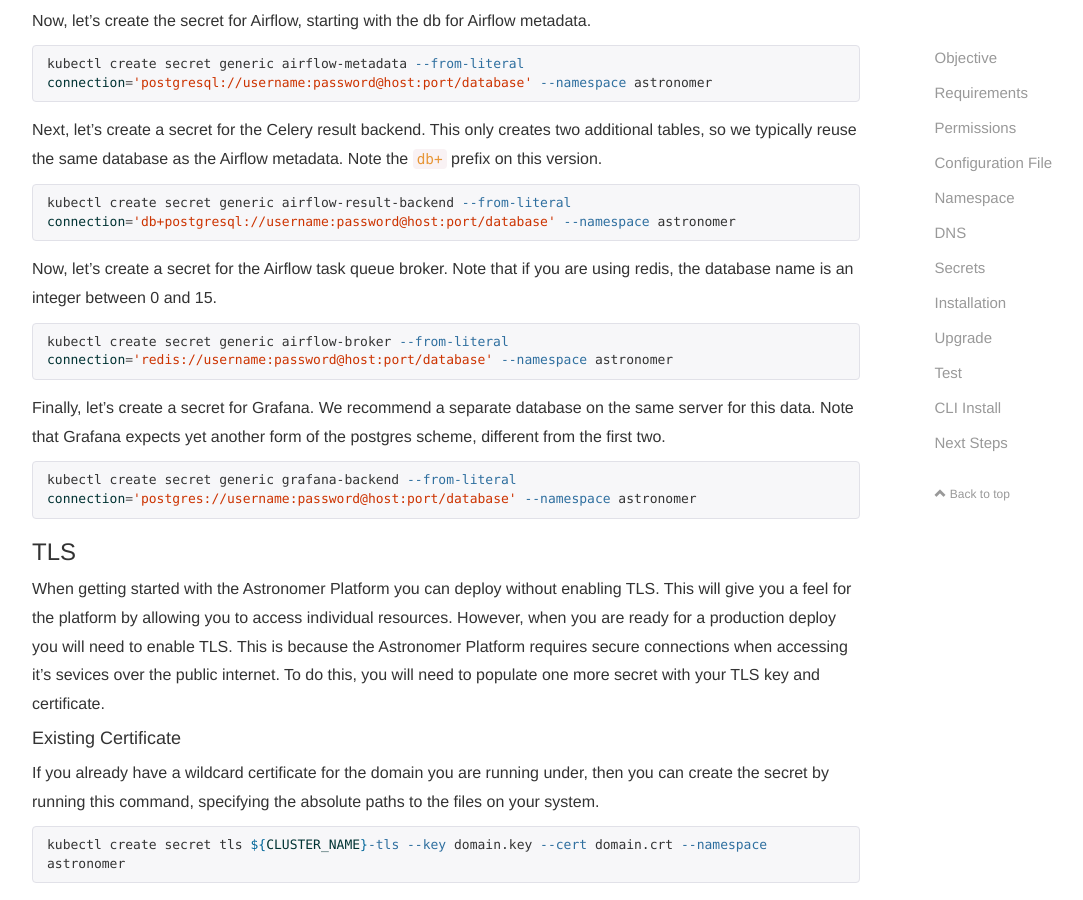
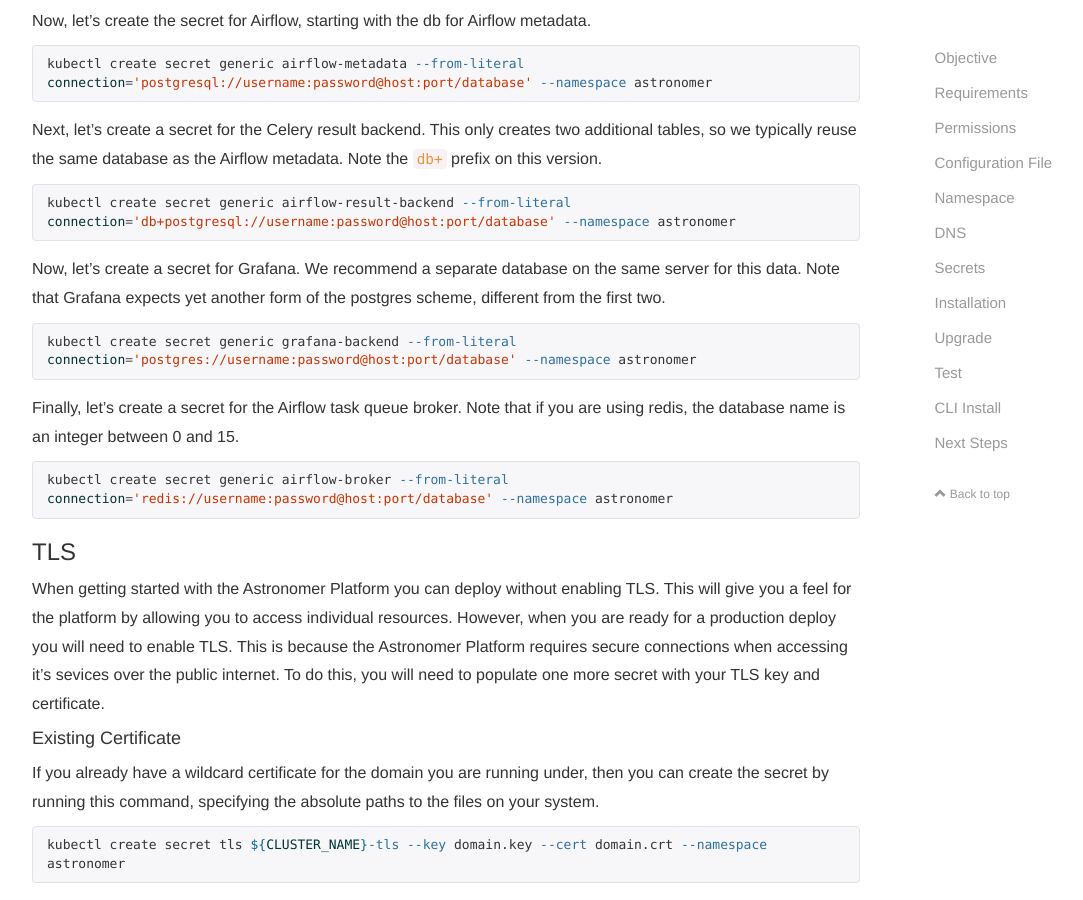
Before and after one commit to skynet/astronomer-ee, a Jekyll site: the page built from docs/pages/guides/google-cloud.md, in a window 1280 px wide and 900 px high, scrolled down 3169 px. Shown: the whole window, without its empty margins (38-1121 px from the left). Built offline with Jekyll 4.4.1, drawn with Linux system fonts in a browser that asks for light colours; nearby versions of some CDN libraries; comment, search, counter and statistics services are not loaded.

````diff
--- a/docs/pages/guides/google-cloud.md
+++ b/docs/pages/guides/google-cloud.md
@@ -99,17 +99,19 @@ Next, let's create a secret for the Celery result backend. This only creates two
 kubectl create secret generic airflow-result-backend --from-literal connection='db+postgresql://username:password@host:port/database' --namespace astronomer
 ```
 
-Now, let's create a secret for the Airflow task queue broker. Note that if you are using redis, the database name is an integer between 0 and 15.
+Now, let's create a secret for Grafana. We recommend a separate database on the same server for this data. Note that Grafana expects yet another form of the postgres scheme, different from the first two.
+
+```bash
+kubectl create secret generic grafana-backend --from-literal connection='postgres://username:password@host:port/database' --namespace astronomer
+```
+
+Finally, let's create a secret for the Airflow task queue broker. Note that if you are using redis, the database name is an integer between 0 and 15.
 
 ```bash
 kubectl create secret generic airflow-broker --from-literal connection='redis://username:password@host:port/database' --namespace astronomer
 ```
 
-Finally, let's create a secret for Grafana. We recommend a separate database on the same server for this data. Note that Grafana expects yet another form of the postgres scheme, different from the first two.
 
-```bash
-kubectl create secret generic grafana-backend --from-literal connection='postgres://username:password@host:port/database' --namespace astronomer
-```
 
 ### TLS
 
````
